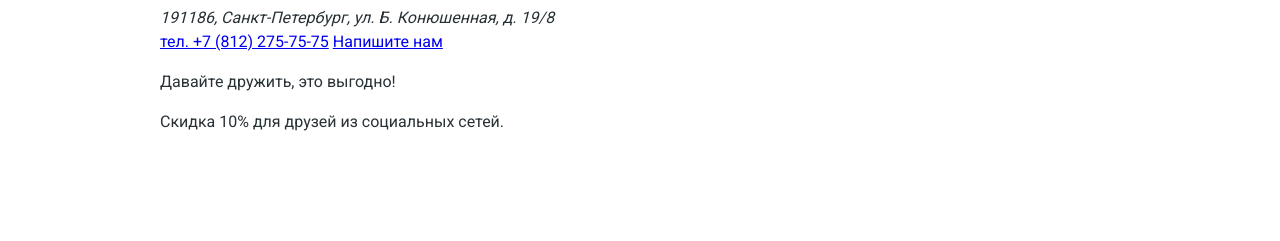
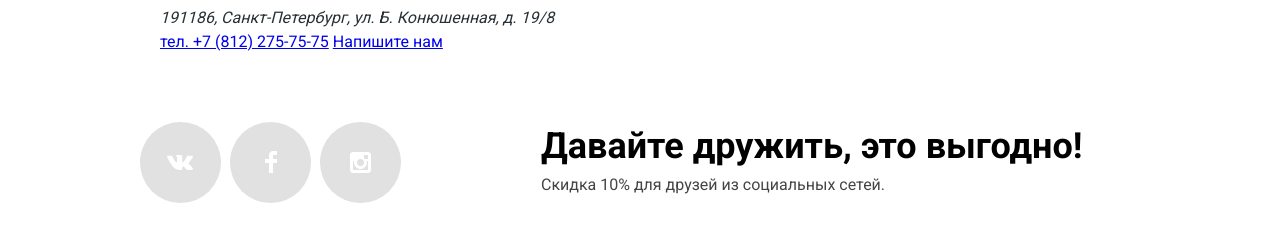
Before and after one commit to mbanakova/1351465-nerds-28, a website: page index.html in a window 1280 px wide. Shown: the part 4415-4656 px from the top of the page. Before the commit the page ends 4565 px from the top, so only its background shows below. Drawn offline with Linux system fonts and the light colour scheme.

Commit message:
footer-bottom

```diff
--- a/index.html
+++ b/index.html
@@ -252,11 +252,12 @@
       <div class="footer-bottom">
         <div class="container">
           <div class="footer-bottom__social social">
-            <a class="social__link social__vk" href="#"></a>
-            <a class="social__link social__fb" href="#"></a>
-            <a class="social__link social__in" href="#"></a>
+            <a class="social__link social__vk" href="#" aria-label="Вконтакте">Вконтакте</a>
+            <a class="social__link social__fb" href="#" aria-label="Фейсбук">Фейсбук</a>
+            <a class="social__link social__in" href="#" aria-label="Инстаграм">Инстаграм</a>
           </div>
 
+          <div class="wrapper">
             <p class="footer-bottom__slogan">
               Давайте дружить, это выгодно!
             </p>
@@ -265,6 +266,7 @@
             </p>
           </div>
         </div>
+      </div>
     </footer>
 
   </body>
--- a/scss/style.scss
+++ b/scss/style.scss
@@ -42,6 +42,11 @@ $transition: color 0.2s ease-in-out;
     font-size: $text;
     line-height: $line;
     font-weight: $weight;
+}
+
+@mixin bg-repeat() {
+    background-repeat: no-repeat;
+    background-position: center center;
 }
 
 
@@ -170,3 +175,77 @@ body {
         }
     }
 }
+
+
+.footer {
+
+
+
+
+
+    .footer-bottom {
+        .container {
+            padding: 68px 0;
+            display: flex;
+            align-items: center;
+
+            .footer-bottom__social {
+                display: flex;
+                margin-right: 140px;
+
+                .social__link {
+                    display: block;
+                    margin-right: 9px;
+                    width: 81px;
+                    height: 81px;
+                    font-size: 0;
+                    background-color: $light-grey;
+                    @include bg-repeat();
+                    border-radius: 50%;
+
+                    &:last-child {
+                        margin-right: 0;
+                    }
+
+                    &:hover {
+                        background-color: $red;
+                    }
+
+                    &:active {
+                        box-shadow: inset 80px 80px 0px rgba(0, 1, 1, 0.2);
+                    }
+                }
+
+                .social__vk {
+                    background-image: url("../img/vk-icon.svg");
+                }
+
+                .social__fb {
+                    background-image: url("../img/fb-icon.svg");
+                }
+
+                .social__in {
+                    background-image: url("../img/insta-icon.png");
+                }
+            }
+
+            .wrapper {
+
+                .footer-bottom__slogan {
+                    @include field-reset();
+                    margin-bottom: 10px;
+                    color: $black;
+                    font-size: 36px;
+                    line-height: 36px;
+                    font-weight: 700;
+                }
+
+                .footer-bottom__text {
+                    @include field-reset();
+                    color: $wet-grey;
+                    line-height: 22px;
+                }
+            }
+        }
+    }
+}
```
Also changed, not shown: css/style.min.css. Lines whose indentation alone changed are shown as unchanged.
